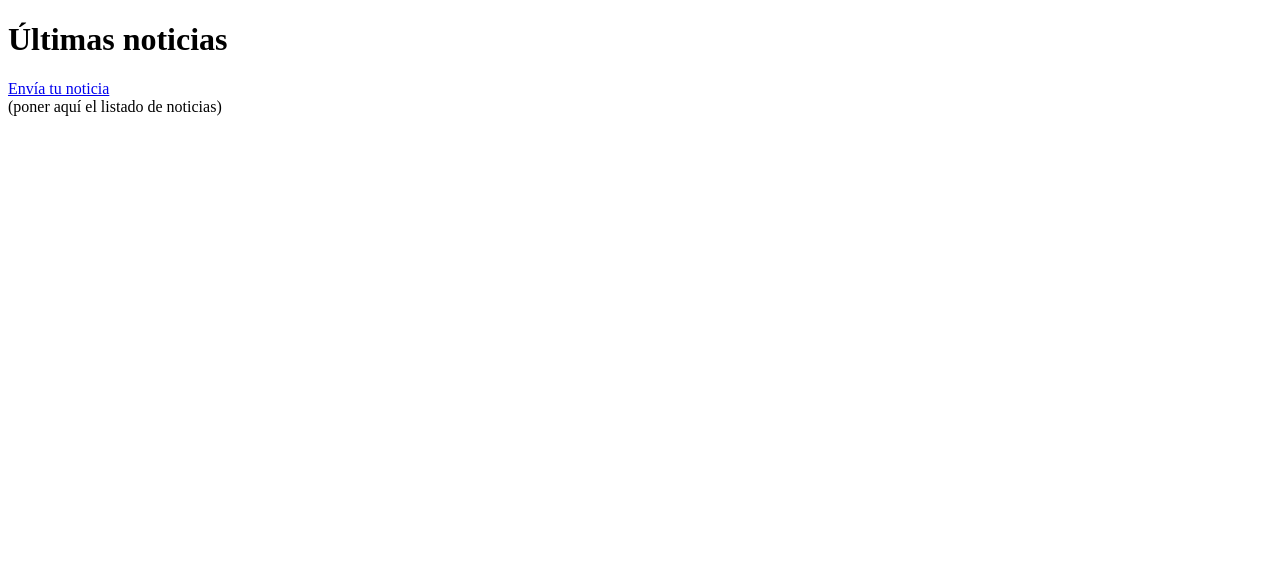
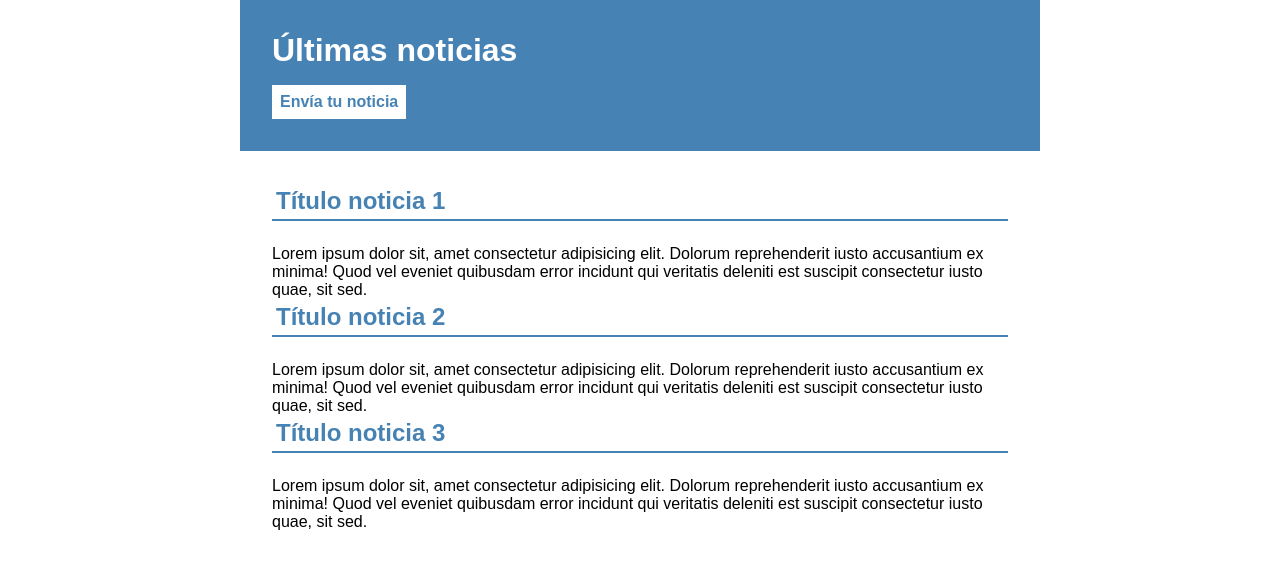
Before and after one commit to DIANG016/parejas, a plain HTML site: page index.html in a window 1280 px wide. Drawn offline with Linux system fonts and the light colour scheme.

Commit message:
jesus html

```diff
--- a/index.html
+++ b/index.html
@@ -4,6 +4,7 @@
     <meta charset="UTF-8" />
     <title>Portada</title>
     <meta name="viewport" content="width=device-width, initial-scale=1.0" />
+    <link rel="stylesheet" href="/parejas/css/style.css">
   </head>
   <body id="portada">
     <header>
@@ -12,7 +13,15 @@
         <a href="/formulario.html">Envía tu noticia</a>
       </nav>
     </header>
-
-    <main>(poner aquí el listado de noticias)</main>
+    <main>
+        <ul class="lista-noticias">
+          <li> <h2>Título noticia 1</h2></li>
+          <p>Lorem ipsum dolor sit, amet consectetur adipisicing elit. Dolorum reprehenderit iusto accusantium ex minima! Quod vel eveniet quibusdam error incidunt qui veritatis deleniti est suscipit consectetur iusto quae, sit sed.</p>
+          <li>  <h2>Título noticia 2</h2></li>
+          <p>Lorem ipsum dolor sit, amet consectetur adipisicing elit. Dolorum reprehenderit iusto accusantium ex minima! Quod vel eveniet quibusdam error incidunt qui veritatis deleniti est suscipit consectetur iusto quae, sit sed.</p>
+          <li><h2>Título noticia 3</h2></li>
+          <p>Lorem ipsum dolor sit, amet consectetur adipisicing elit. Dolorum reprehenderit iusto accusantium ex minima! Quod vel eveniet quibusdam error incidunt qui veritatis deleniti est suscipit consectetur iusto quae, sit sed.</p>
+        </ul>
+    </main>
   </body>
 </html>
```
